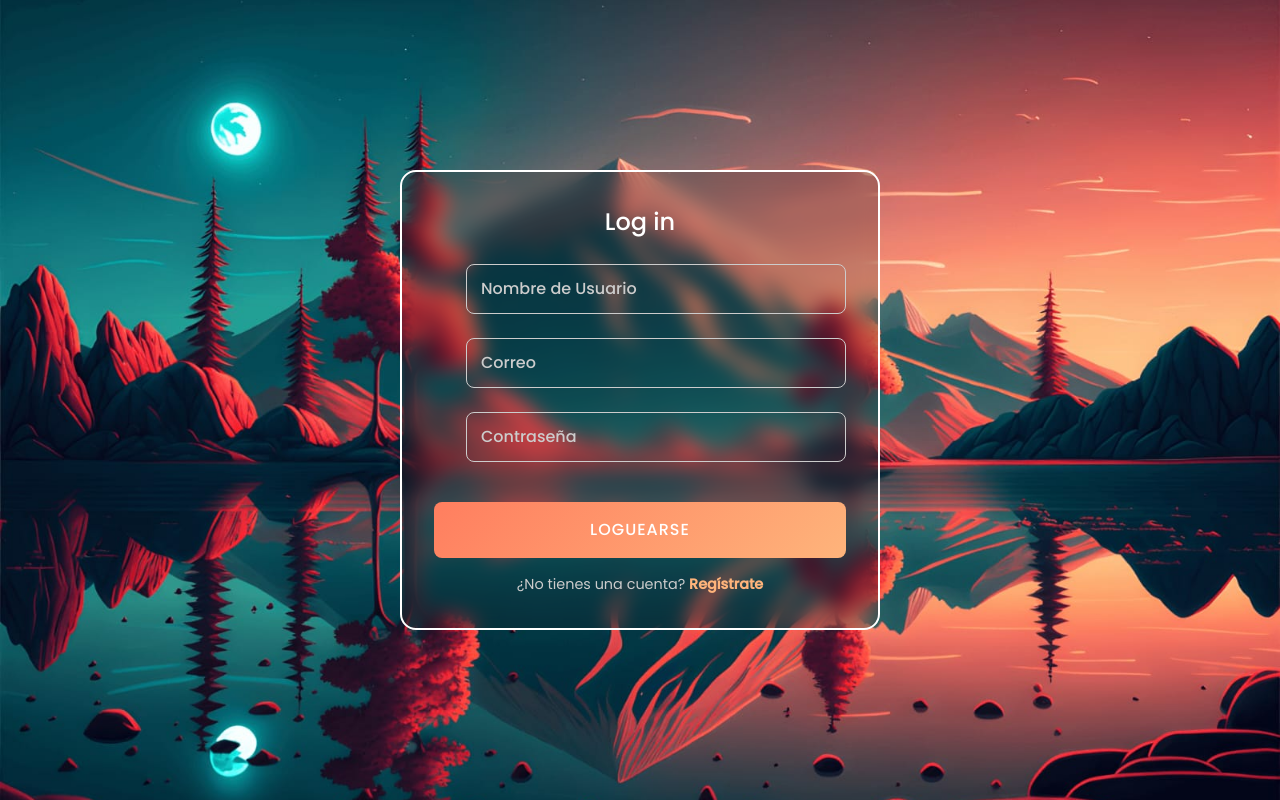
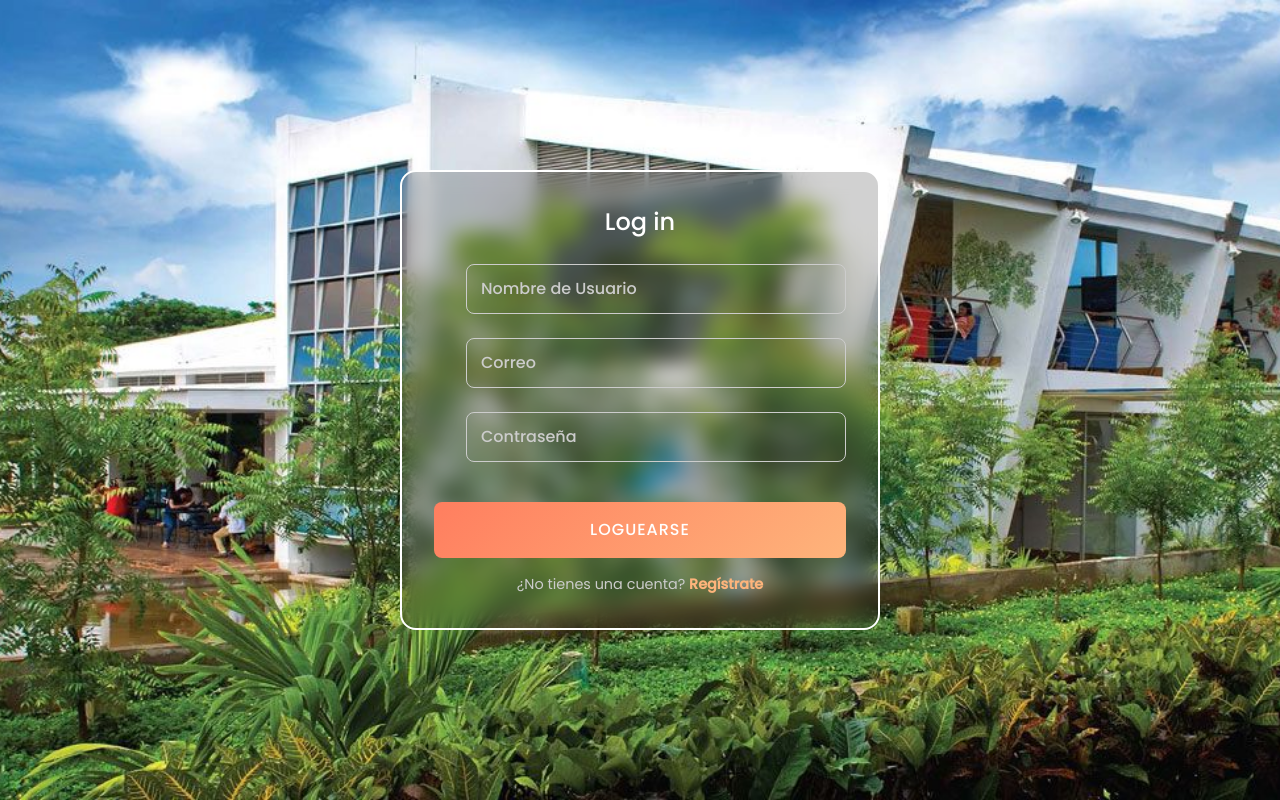
Before and after one commit to Draxton27/MercaditoUam-Frontend, a React (Create React App) app: page / in a window 1280 px wide. Built offline with nearby package versions, Linux system fonts and the light colour scheme.

Commit message:
(Sol y Belen) login

```diff
--- a/src/pages/Login.js
+++ b/src/pages/Login.js
@@ -49,7 +49,7 @@ export default function Login() {
   return (
     <div className="login">
       <img
-        src="../background-image.jpg"
+        src="../uam_background_img.jpg" //Background fondo de UAM de login
         alt="login background"
         className="login__img"
       />
--- a/src/pages/Register.js
+++ b/src/pages/Register.js
@@ -118,7 +118,7 @@ export default function Register() {
   return (
     <div className="login">
       <img
-        src="../uam_background_img.jpg" //Background fondo de UAM
+        src="../uam_background_img.jpg" //Background fondo de UAM de registro
         alt="login background"
         className="login__img"
       />
```
